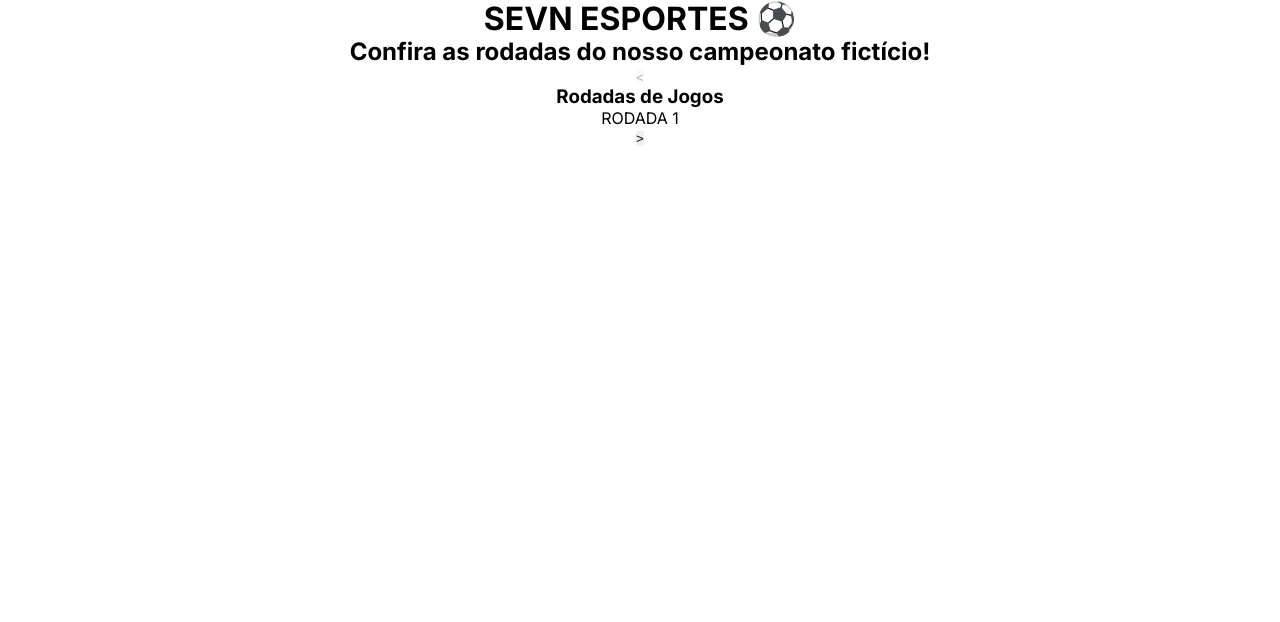
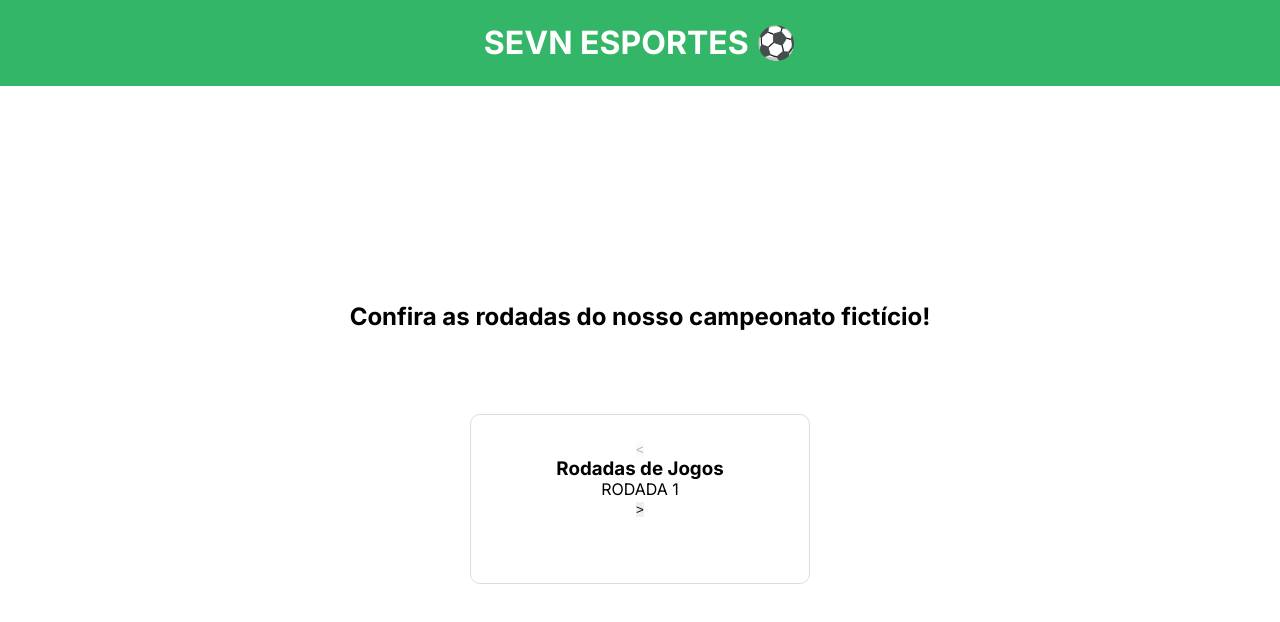
Before and after one commit to ManoSarno/championship-table, a website built with Vite: page index.html in a window 1280 px wide. Built offline with nearby package versions, Linux system fonts and the light colour scheme.

Commit message:
Adding container, header and rounds-component styles.

```diff
--- a/src/style.css
+++ b/src/style.css
@@ -33,3 +33,31 @@
   border: 0;
   box-sizing: border-box;
 }
+
+.container {
+  display: flex;
+  flex-direction: column;
+  align-items: center;
+  gap: 82px;
+  margin: auto 0;
+  padding: 50px 20px;
+}
+
+header {
+  background-color: var(--secondary-color);
+  color: var(--primary-color);
+  width: 100%;
+  padding: 24px 20px;
+  text-align: center;
+}
+
+.rounds-component {
+  padding: 24px 21px;
+  border: 1px solid var(--border-primary);
+  border-radius: 10px;
+  width: 340px;
+  max-width: 100%;
+  display: flex;
+  flex-direction: column;
+  gap: 40px;
+}
```
